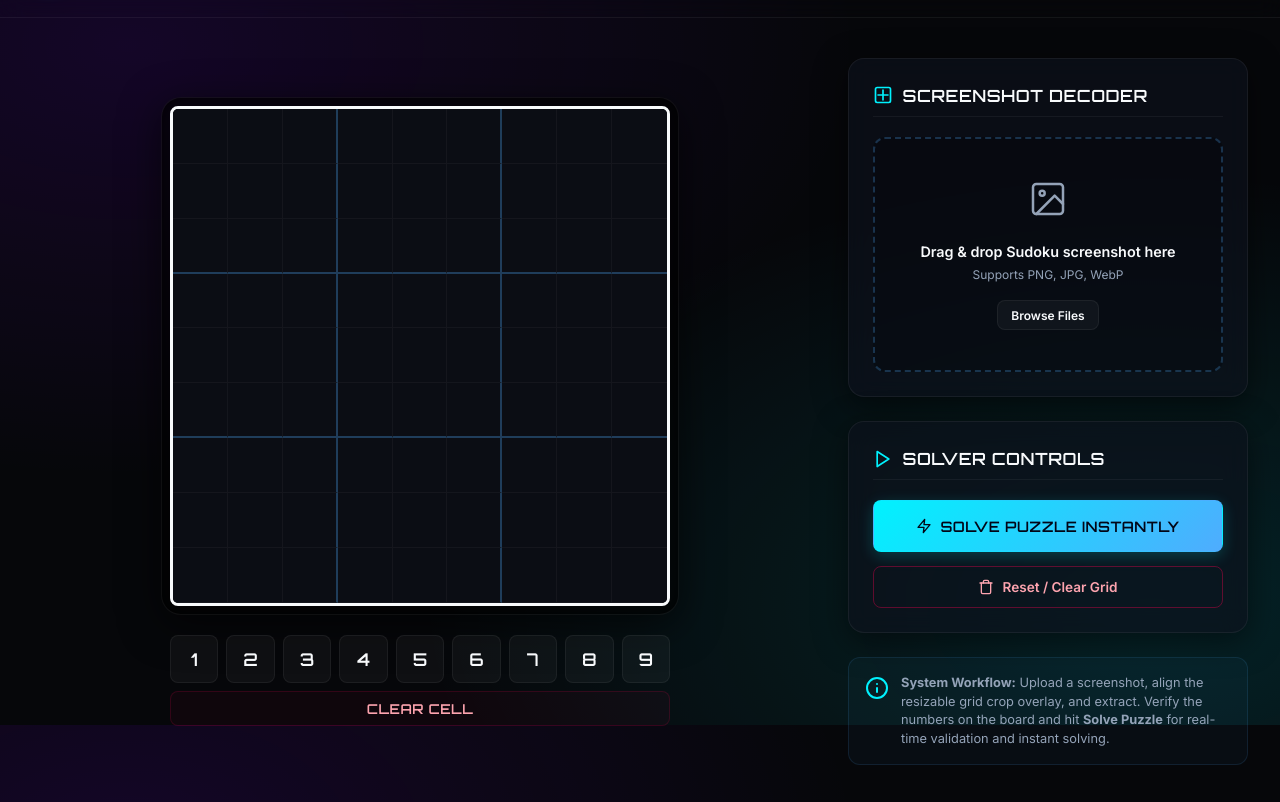
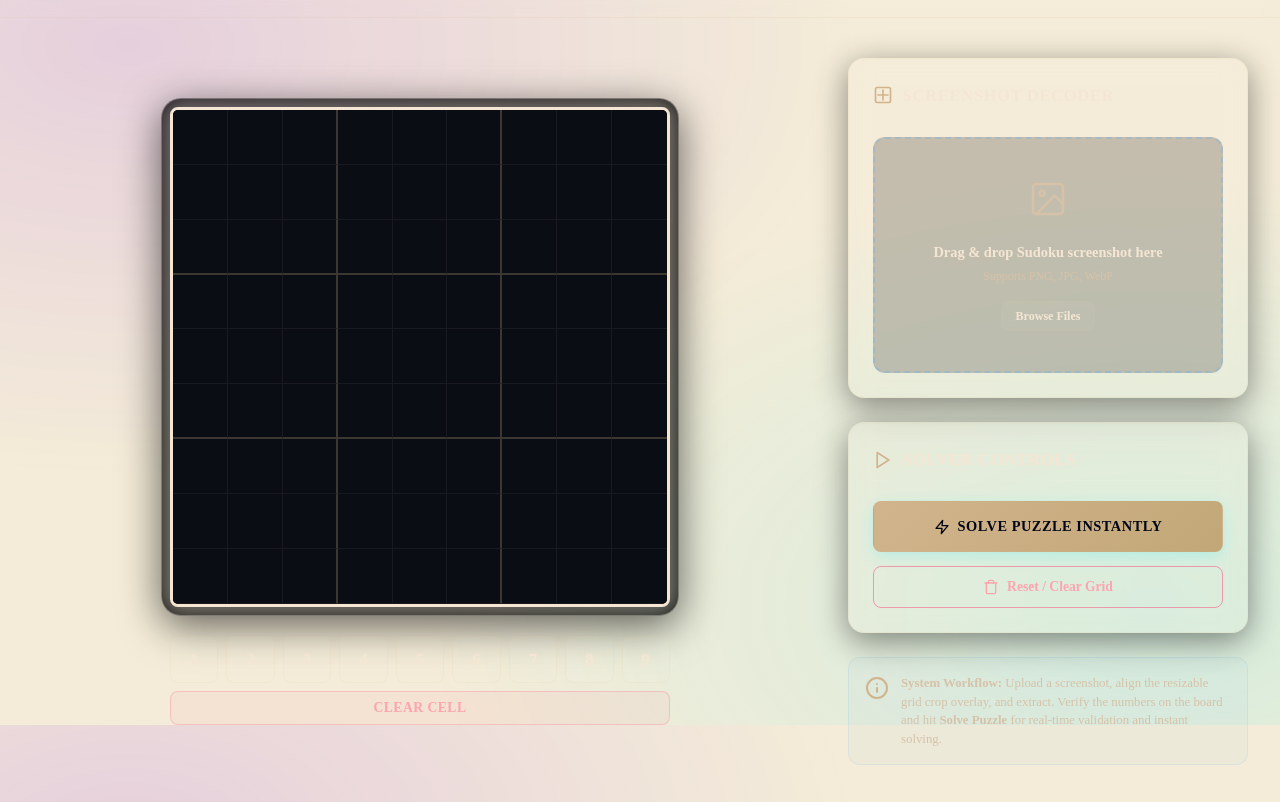
Before and after one commit to Krxtrate/Sudoku-solver, a plain HTML site: page index.html in a window 1280 px wide. Shown: the part 75-877 px from the top of the page. Drawn offline with Linux system fonts and the light colour scheme.

```diff
--- a/style.css
+++ b/style.css
@@ -1,27 +1,28 @@
 @import url('https://fonts.googleapis.com/css2?family=Inter:wght@300;400;500;600;700&family=Orbitron:wght@400;500;600;700;800&display=swap');
 
 :root {
-    --bg-primary: #06070a;
-    --bg-secondary: #0a0c12;
-    --glass-bg: rgba(13, 17, 28, 0.65);
-    --glass-border: rgba(255, 255, 255, 0.06);
-    --glass-shadow: rgba(0, 0, 0, 0.5);
+    --bg-primary: #f4ecd8;
+    --bg-secondary: #dbc7a3;
 
-    --accent-cyan: #00f2fe;
-    --accent-blue: #4facfe;
-    --accent-purple: #7f00ff;
-    --accent-pink: #ff007f;
-    --accent-green: #00ff87;
+    --glass-bg: rgba(245, 235, 220, 0.08);
+    --glass-border: rgba(222, 184, 135, 0.12);
+    --glass-shadow: rgba(0, 0, 0, 0.45);
 
-    --text-primary: #f8fafc;
-    --text-secondary: #94a3b8;
-    --text-muted: #475569;
+    --accent-cyan: #d2b48c;
+    --accent-blue: #c2a878;
+    --accent-purple: #8b6f47;
+    --accent-pink: #9c6644;
+    --accent-green: #b08968;
 
-    --cell-border: rgba(255, 255, 255, 0.04);
-    --block-border: rgba(79, 172, 254, 0.3);
+    --text-primary: #f5e6d3;
+    --text-secondary: #d6c2a8;
+    --text-muted: #9f8b73;
 
-    --font-sans: 'Inter', sans-serif;
-    --font-mono: 'Orbitron', monospace;
+    --cell-border: rgba(245, 230, 211, 0.06);
+    --block-border: rgba(210, 180, 140, 0.25);
+
+    --font-sans: 'Times New Roman', serif;
+    --font-mono: 'Times New Roman', serif;
 
     --transition-smooth: all 0.25s cubic-bezier(0.4, 0, 0.2, 1);
 }
```
Also changed, not shown: .continue/agents/new-config.yaml (added).
